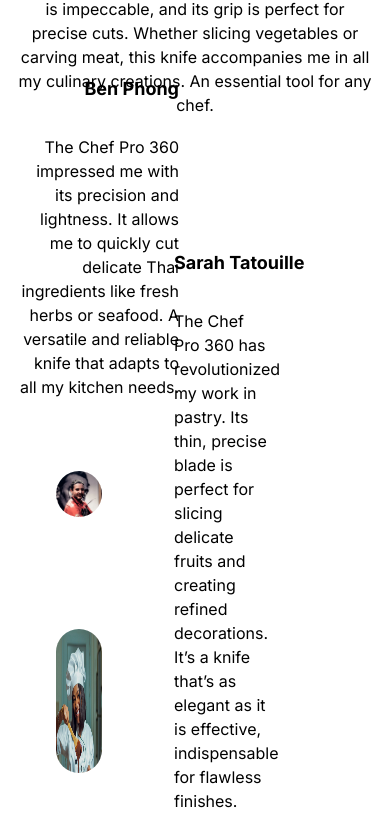
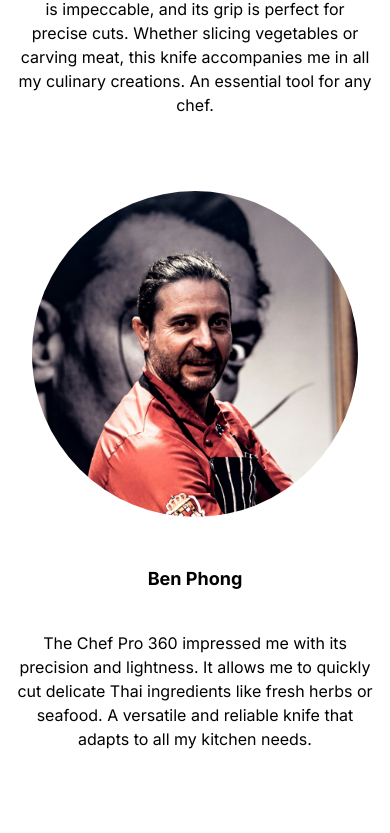
Before and after one commit to TheoPIERSON/chef-pro, a Next.js app: page / in a window 390 px wide. Shown: the part 4210-5043 px from the top of the page. Built offline with nearby package versions, Linux system fonts and the light colour scheme.

Commit message:
feat: finish reviews component

```diff
--- a/src/app/components/reviews.tsx
+++ b/src/app/components/reviews.tsx
@@ -17,21 +17,22 @@
       </div>
       <div className="grid md:flex w-full justify-end">
         {" "}
-        <div className="flex flex-col justify-end p-4 h-64 w-1/2 ">
-          <h2 className="mb-8 text-lg font-bold text-end">Ben Phong</h2>
-          <p className="text-end">
+        <img src="assets/images/chef-2.jpg" className="md:hidden md:w-1/5 md:m-10 p-8 md:p-4 rounded-full" />
+        <div className="grid md:flex flex-col justify-end md:justify-end p-4 h-64">
+          <h2 className="md:mb-8 text-lg font-bold text-center md:text-end">Ben Phong</h2>
+          <p className="text-center md:text-end md:w-1/2 md:ml-auto">
             The Chef Pro 360 impressed me with its precision and lightness. It allows me to quickly cut delicate Thai
             ingredients like fresh herbs or seafood. A versatile and reliable knife that adapts to all my kitchen needs.
           </p>
         </div>{" "}
-        <img src="assets/images/chef-2.jpg" className="w-1/5 m-10 p-4 rounded-full" />
+        <img src="assets/images/chef-2.jpg" className="hidden md:block md:w-1/5 md:m-10 p-8 md:p-4 rounded-full" />
       </div>
-      <div className="flex w-full">
+      <div className="grid md:flex w-full">
         {" "}
-        <img src="assets/images/chef-3.jpg" className="w-1/5 m-10 p-4 rounded-full" />
-        <div className="flex flex-col justify-end p-4 h-64 ">
-          <h2 className="mb-8 text-lg font-bold">Sarah Tatouille</h2>
-          <p className="w-1/2">
+        <img src="assets/images/chef-3.jpg" className="md:w-1/5 md:m-10 p-8 md:p-4 rounded-full" />
+        <div className="grid md:flex flex-col justify-center md:justify-end p-4 h-64">
+          <h2 className="md:mb-8 text-lg font-bold text-center md:text-start">Sarah Tatouille</h2>
+          <p className="text-center md:text-start md:w-1/2">
             The Chef Pro 360 has revolutionized my work in pastry. Its thin, precise blade is perfect for slicing
             delicate fruits and creating refined decorations. It’s a knife that’s as elegant as it is effective,
             indispensable for flawless finishes.
```
